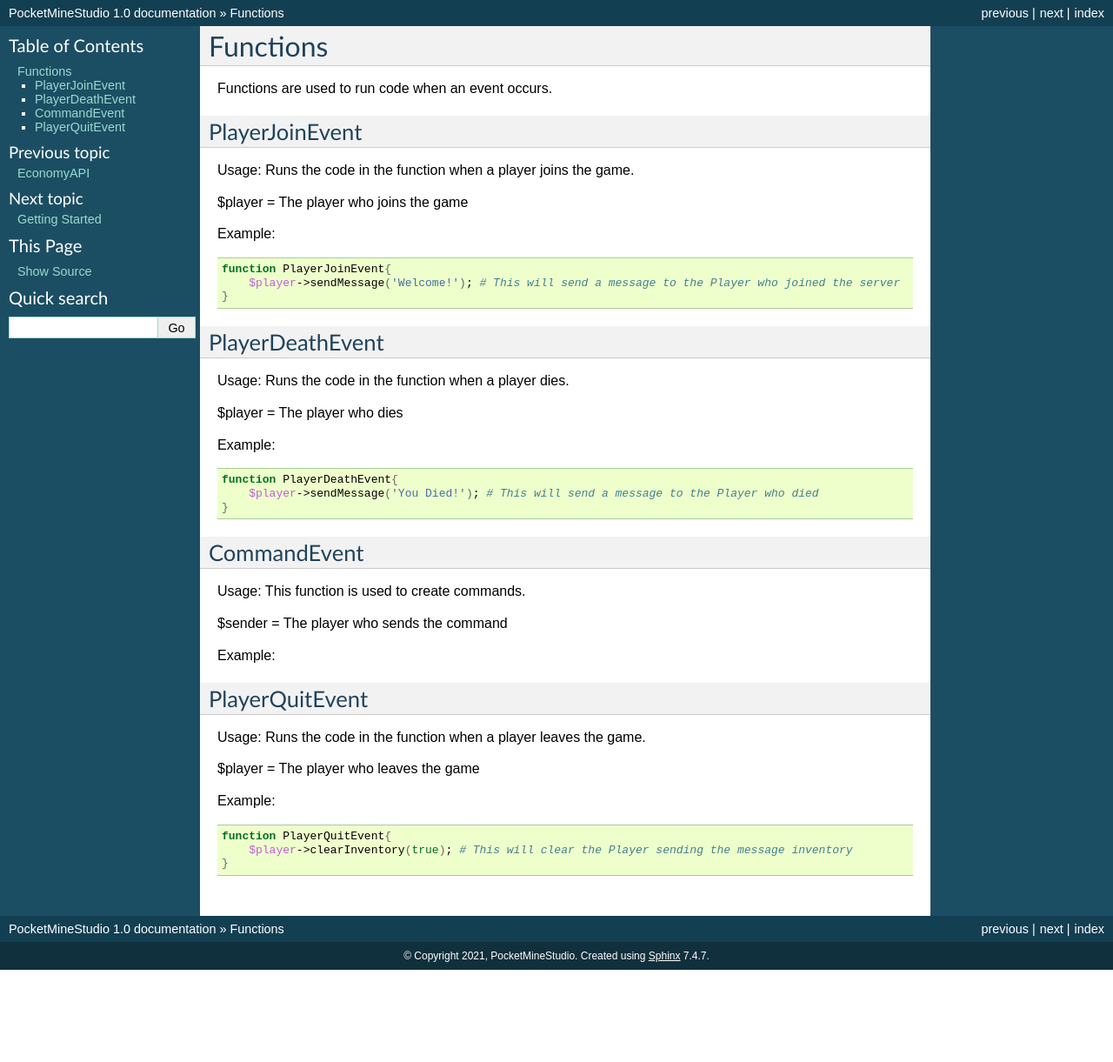
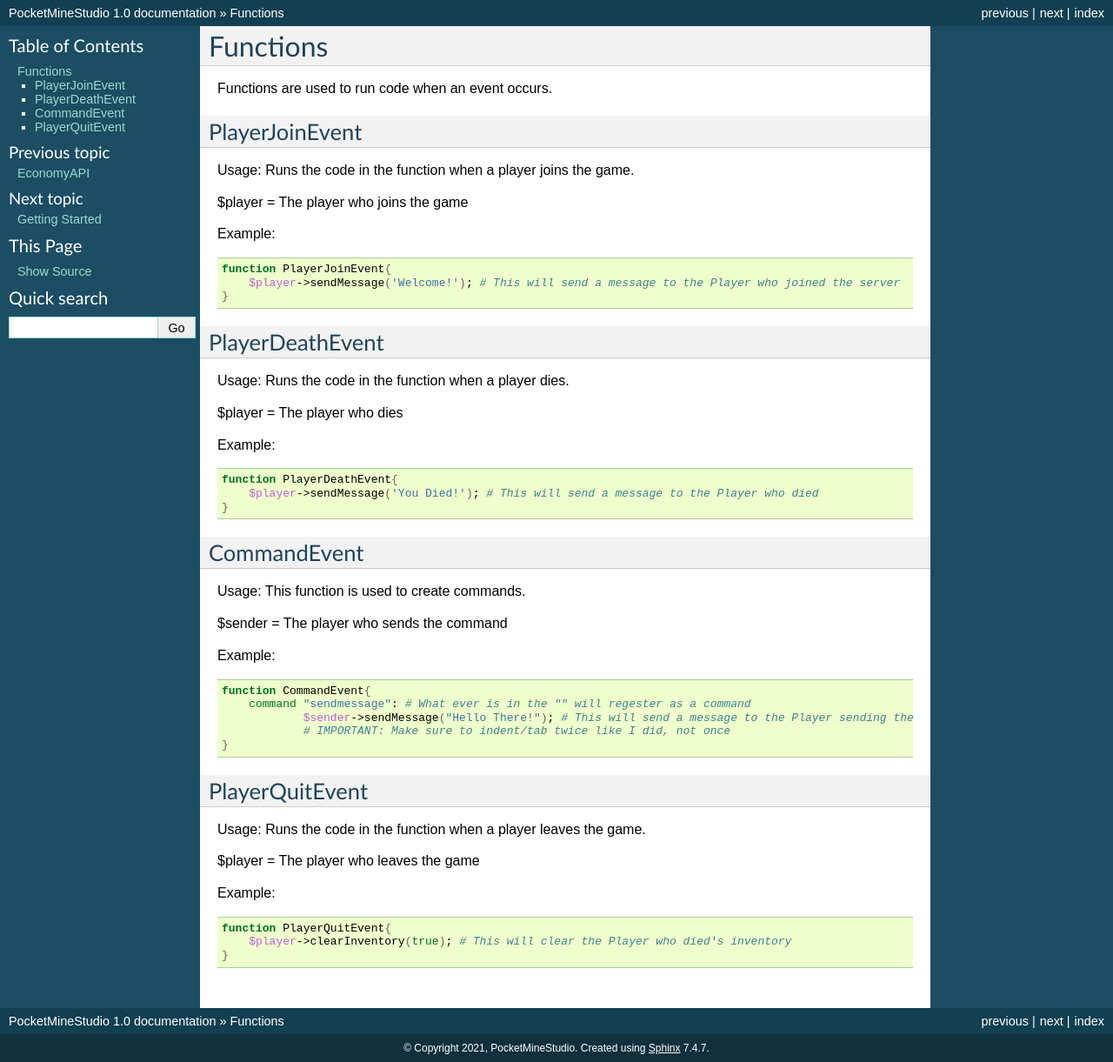
Before and after one commit to ElectroGamesDev/PocketMineStudioDocs, a Sphinx documentation site: the page built from docs/functions.rst, in a window 1280 px wide. Shown: the whole page at 87% size. Built offline with Sphinx 7.4.7, drawn with Linux system fonts in a browser that asks for light colours; before the commit the page ends 1115 px from its top, so only the background shows below that.

Commit message:
Update functions.rst

```diff
--- a/docs/functions.rst
+++ b/docs/functions.rst
@@ -45,10 +45,11 @@ $sender = The player who sends the command
 Example:
 
 .. code-block:: sh
+
   function CommandEvent{
       command "sendmessage": # What ever is in the "" will regester as a command
               $sender->sendMessage("Hello There!"); # This will send a message to the Player sending the command
-	      # IMPORTANT: Make sure to indent/tab twice, not once like I did
+	      # IMPORTANT: Make sure to indent/tab twice like I did, not once
   }
 
 PlayerQuitEvent
@@ -63,5 +64,5 @@ Example:
 .. code-block:: sh
 
   function PlayerQuitEvent{
-      $player->clearInventory(true); # This will clear the Player sending the message inventory
+      $player->clearInventory(true); # This will clear the Player who died's inventory
   }
```
